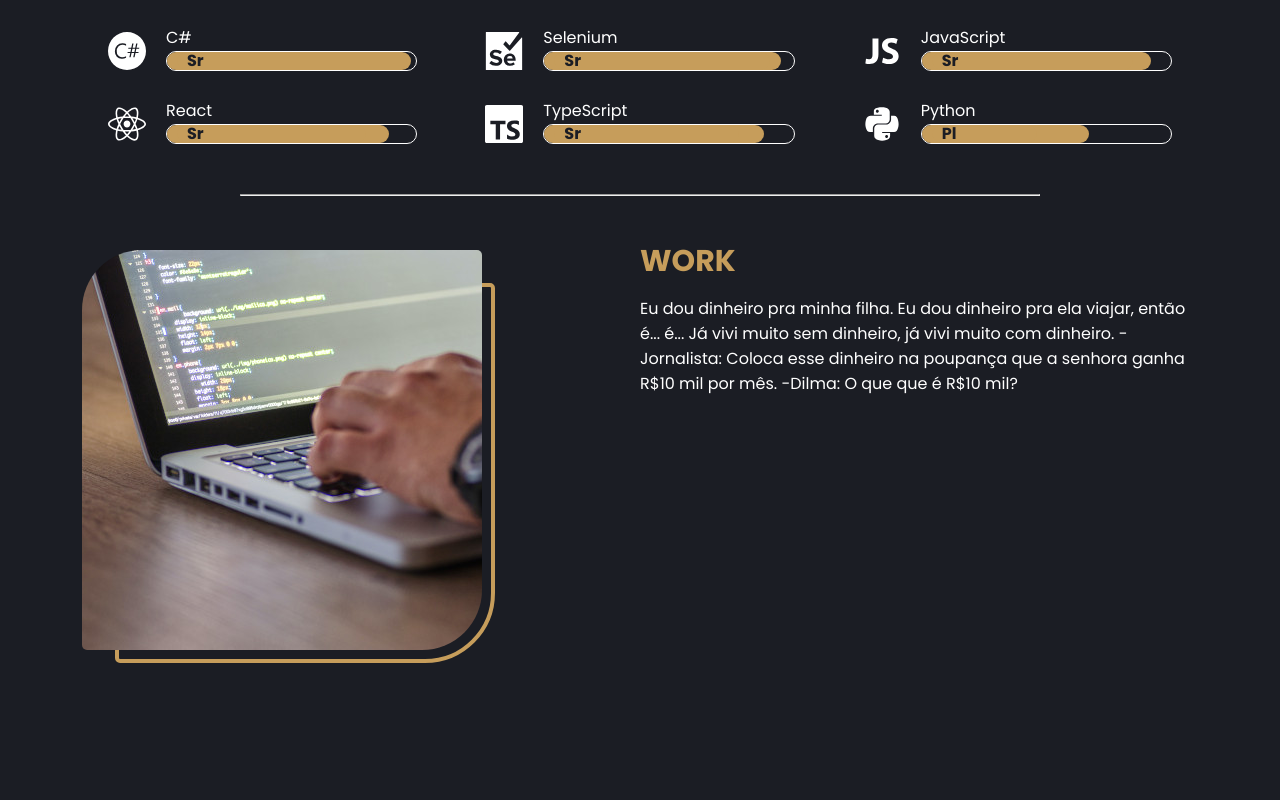
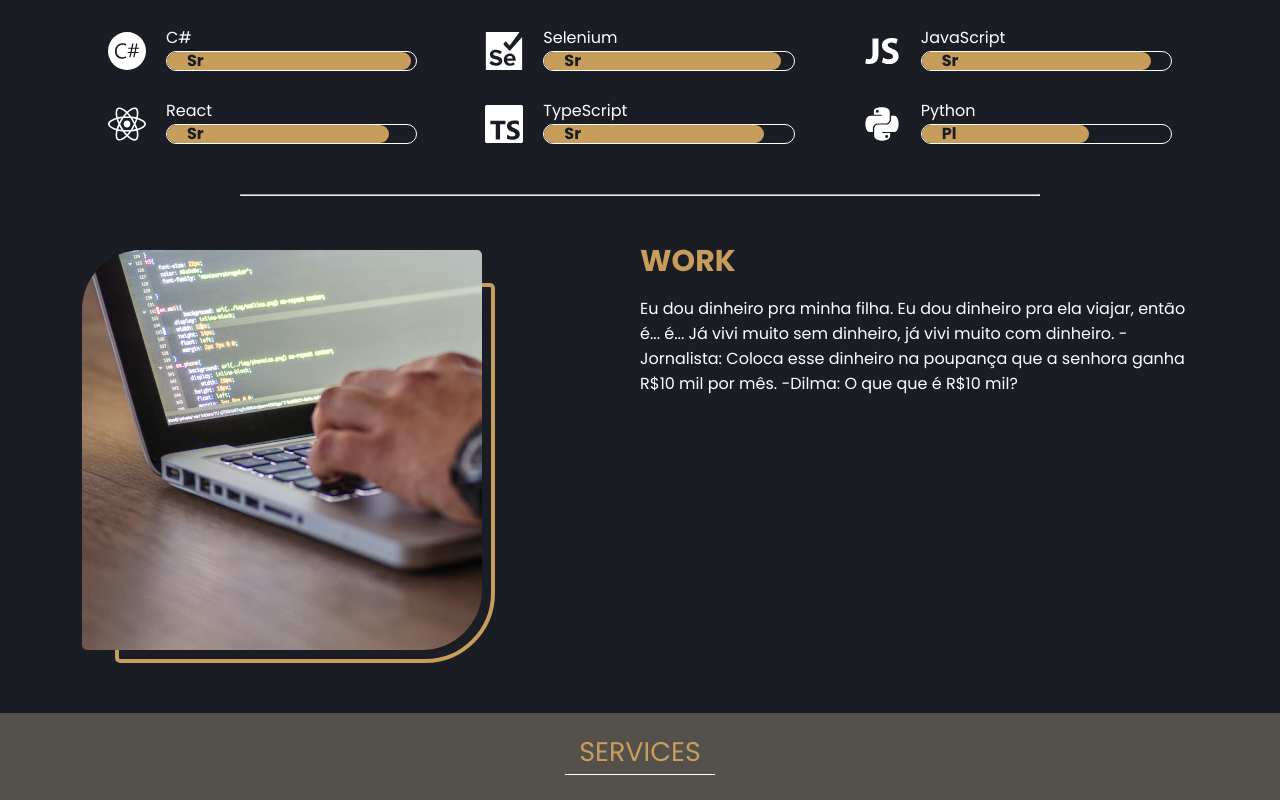
Before and after one commit to lucasdj-sampaio/my-portfolio, a React (Create React App) app: page / in a window 1280 px wide. Shown: the part 496-1296 px from the top of the page. Before the commit the page ends 1209 px from the top, so only its background shows below. Built offline with nearby package versions, Linux system fonts and the light colour scheme.

Commit message:
Last version

```diff
--- a/src/components/atoms/TitleRegion/index.tsx
+++ b/src/components/atoms/TitleRegion/index.tsx
@@ -2,7 +2,7 @@ import { TitleContent } from './styles';
 
 interface Props {
   title: string;
-  lineOn: boolean;
+  lineOn?: boolean;
 }
 
 export const TitleRegion: React.FC<Props> = ({ title, lineOn }: Props) => {
@@ -12,3 +12,7 @@ export const TitleRegion: React.FC<Props> = ({ title, lineOn }: Props) => {
     </TitleContent>
   );
 };
+
+TitleRegion.defaultProps = {
+  lineOn: true,
+};
--- a/src/pages/main/index.tsx
+++ b/src/pages/main/index.tsx
@@ -10,6 +10,7 @@ import {
   Container,
   HrDivisor,
   PageSection,
+  ServicesDivision,
   SkillContent,
   SocialMediaStyles,
   WorkContent,
@@ -58,7 +59,7 @@ export const DeveloperPage: React.FC = () => {
         <NavigationBar />
 
         <PageSection>
-          <TitleRegion title={'SKILLS'} lineOn={true} />
+          <TitleRegion title={'SKILLS'} />
 
           <SkillContent>
             {skills.map((skill, i) => (
@@ -94,6 +95,10 @@ export const DeveloperPage: React.FC = () => {
           </WorkSection>
         </PageSection>
       </Container>
+
+      <ServicesDivision>
+        <TitleRegion title="SERVICES" />
+      </ServicesDivision>
     </>
   );
 };
--- a/src/pages/main/styles.ts
+++ b/src/pages/main/styles.ts
@@ -112,3 +112,8 @@ export const WorkContent = styled.div`
     line-height: 25px;
   }
 `;
+
+export const ServicesDivision = styled.div`
+  background-color: var(--servicesBackground);
+  padding: 25px 80px;
+`;
```
